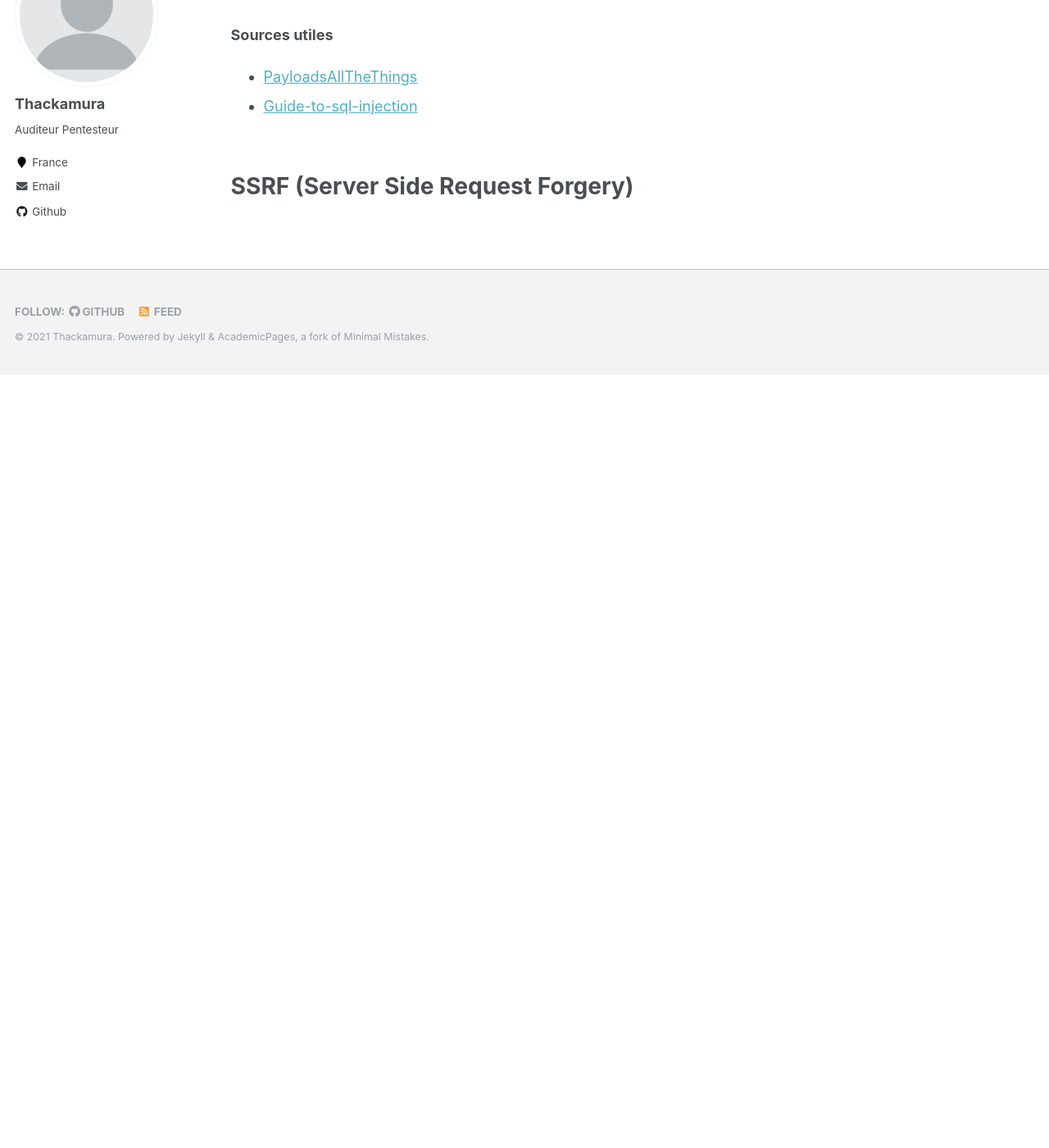
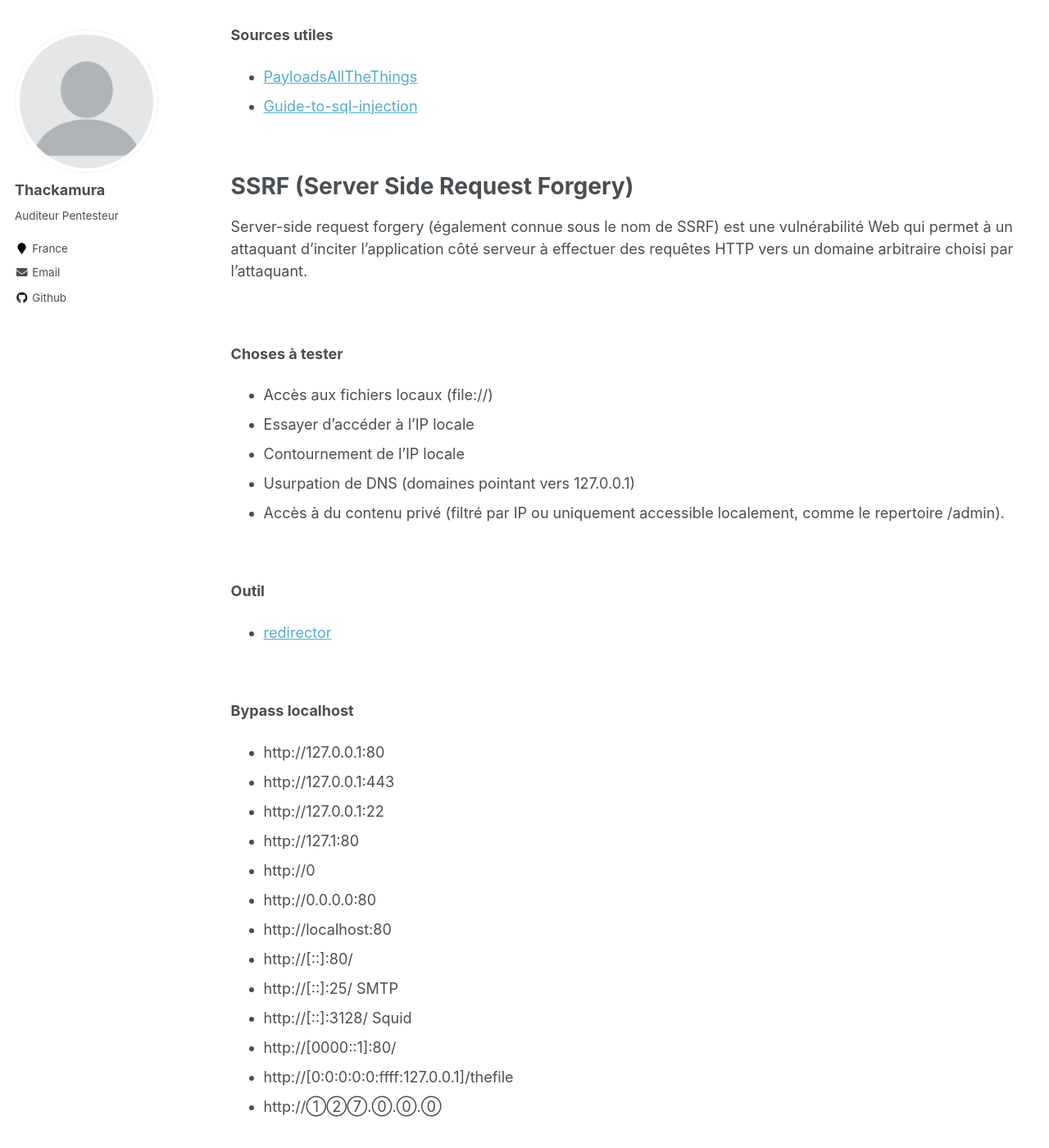
Before and after one commit to thackamura/thackamura.github.io, a Jekyll site: the page built from _pages/web-checklist.md, in a window 1280 px wide and 1400 px high, scrolled down 3100 px. Shown: the whole window at 82% size. Built offline with Jekyll 4.4.1, drawn with Linux system fonts in a browser that asks for light colours; before the commit the page ends 3557 px from its top, so only the background shows below that.

Commit message:
Update web-checklist.md

```diff
--- a/_pages/web-checklist.md
+++ b/_pages/web-checklist.md
@@ -117,3 +117,35 @@ SQL INJECTIONS
 
 SSRF (Server Side Request Forgery)
 ======
+Server-side request forgery (également connue sous le nom de SSRF) est une vulnérabilité Web qui permet à un attaquant d'inciter l'application côté serveur à effectuer des requêtes HTTP vers un domaine arbitraire choisi par l'attaquant.
+
+<br/>
+
+**Choses à tester**
+* Accès aux fichiers locaux (file://)
+* Essayer d'accéder à l'IP locale
+* Contournement de l'IP locale
+* Usurpation de DNS (domaines pointant vers 127.0.0.1)
+* Accès à du contenu privé (filtré par IP ou uniquement accessible localement, comme le repertoire /admin).
+
+<br/>
+
+**Outil**
+* [redirector](https://tools.intigriti.io/redirector/)
+
+<br/>
+
+**Bypass localhost**
+* http://127.0.0.1:80
+* http://127.0.0.1:443
+* http://127.0.0.1:22
+* http://127.1:80
+* http://0
+* http://0.0.0.0:80
+* http://localhost:80
+* http://[::]:80/
+* http://[::]:25/ SMTP
+* http://[::]:3128/ Squid
+* http://[0000::1]:80/
+* http://[0:0:0:0:0:ffff:127.0.0.1]/thefile
+* http://①②⑦.⓪.⓪.⓪
```
